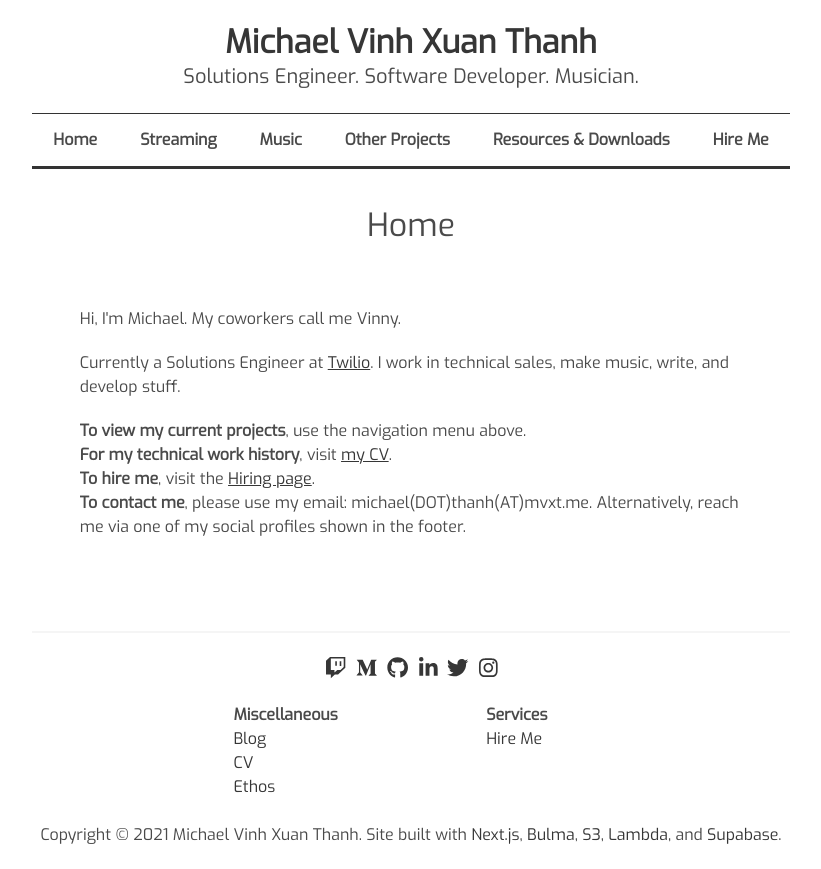
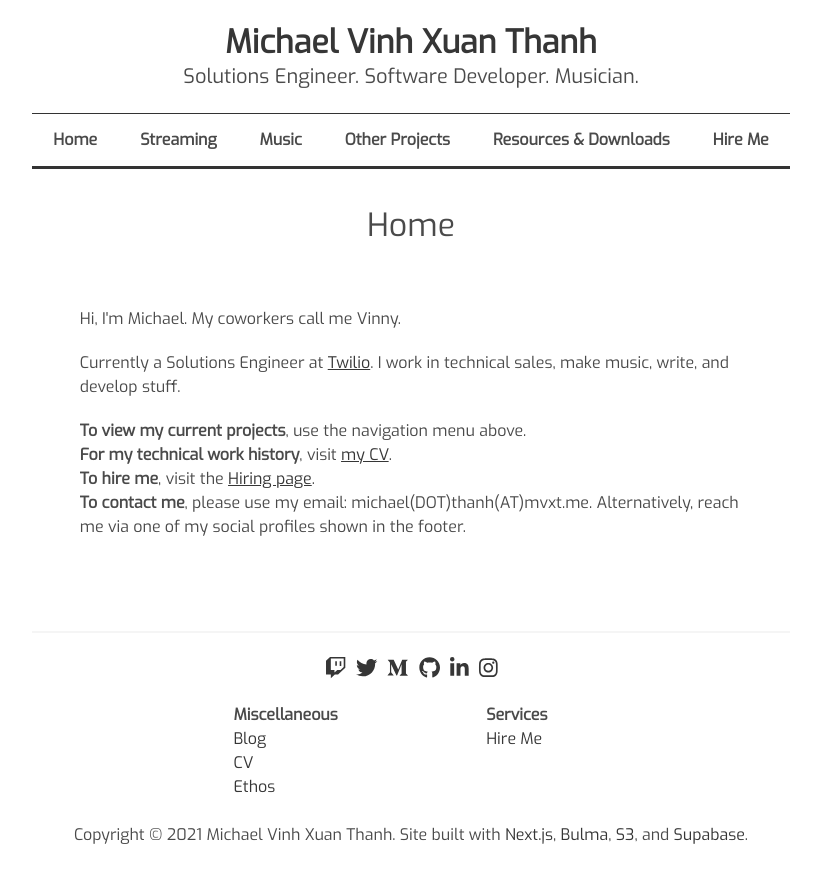
Before and after one commit to mvxt/mvxt, a Next.js app: page / in a window 1280 px wide. Shown: the whole page, without its empty margins (229-1050 px from the left). Built offline with nearby package versions, Linux system fonts and the light colour scheme.

Commit message:
Minor fixes to footer

```diff
--- a/components/footer.js
+++ b/components/footer.js
@@ -17,6 +17,10 @@ export default function Footer() {
       icon: faTwitch,
       url: 'https://www.twitch.tv/vinnythen00b'
     },
+    'twitter': {
+      icon: faTwitter,
+      url: 'https://twitter.com/vinnythen00b'
+    },
     'medium': {
       icon: faMediumM,
       url: 'https://medium.com/@michael-thanh'
@@ -28,10 +32,6 @@ export default function Footer() {
     'linkedin': {
       icon: faLinkedinIn,
       url: 'https://www.linkedin.com/in/michaelthanh/',
-    },
-    'twitter': {
-      icon: faTwitter,
-      url: 'https://twitter.com/vinnythen00b'
     },
     'instagram': {
       icon: faInstagram,
@@ -69,7 +69,7 @@ export default function Footer() {
       </div>
       <div className="has-text-centered">
         Copyright &copy; {new Date().getFullYear()} Michael Vinh Xuan Thanh.
-        Site built with <a href="https://nextjs.org/">Next.js</a>, <a href="https://bulma.io/">Bulma</a>, <a href="https://aws.amazon.com/s3/">S3</a>, <a href="https://aws.amazon.com/lambda/">Lambda</a>, and <a href="https://supabase.io/">Supabase</a>.
+        Site built with <a href="https://nextjs.org/">Next.js</a>, <a href="https://bulma.io/">Bulma</a>, <a href="https://aws.amazon.com/s3/">S3</a>, and <a href="https://supabase.io/">Supabase</a>.
       </div>
     </footer>
   );
```
